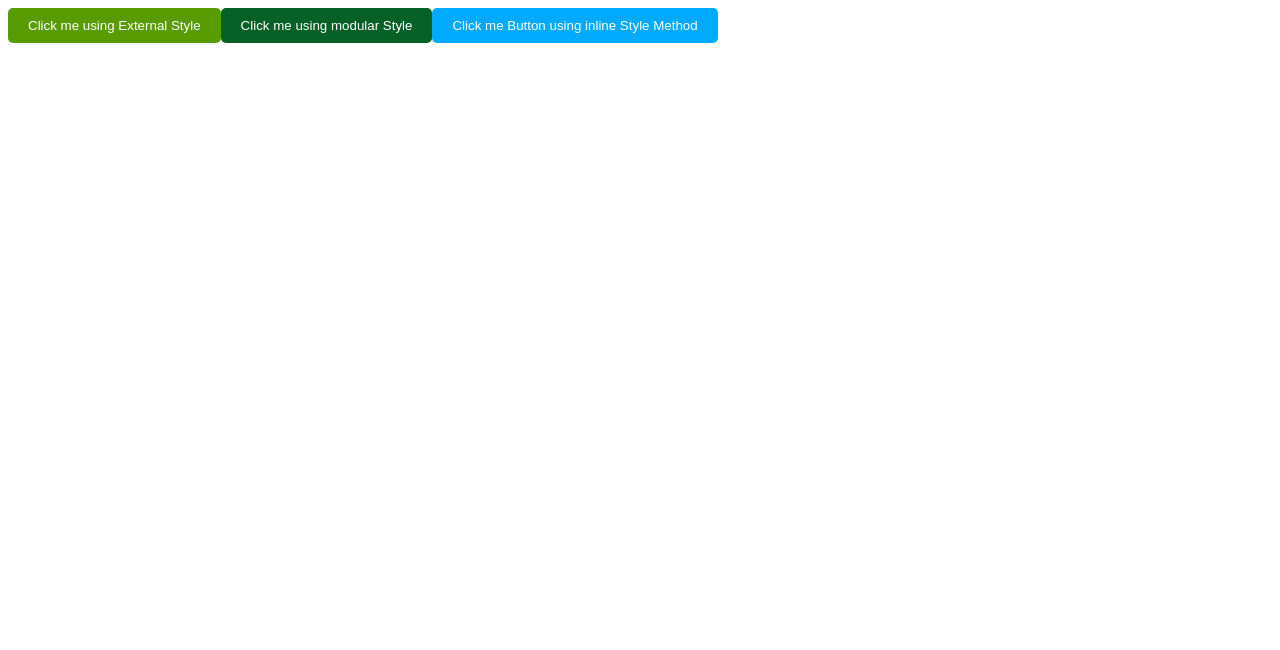
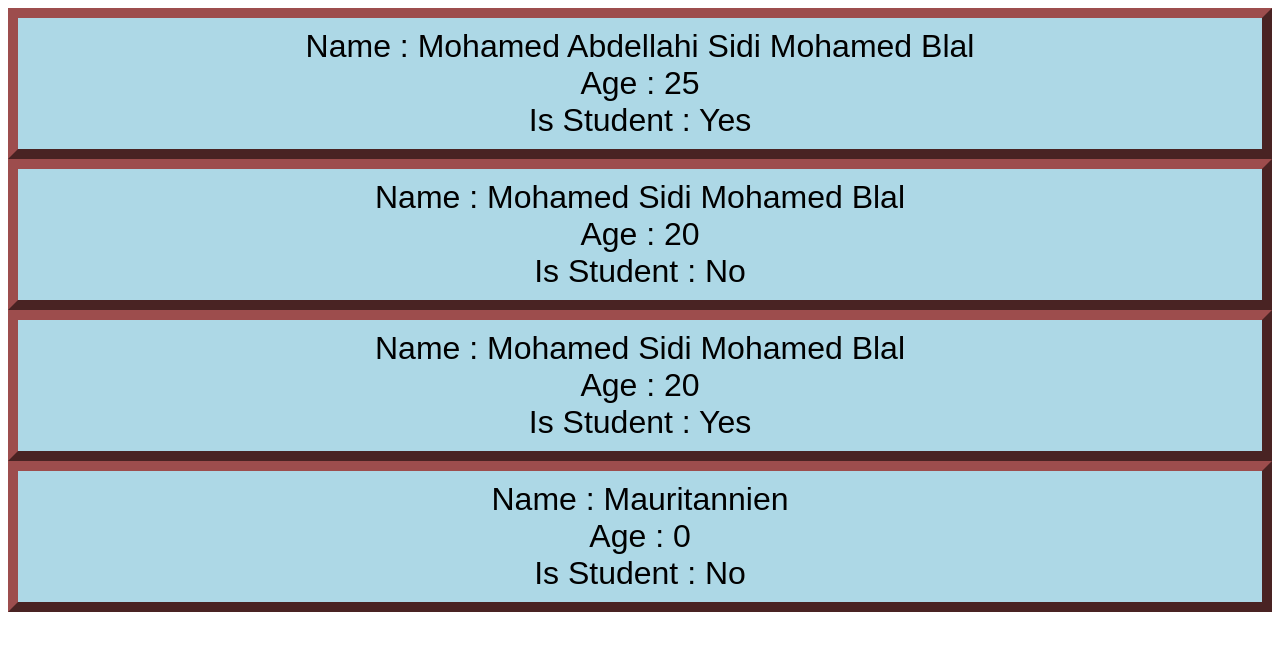
Before and after one commit to mhdabdellah/my-course-work-on-reactjs, a React (Vite) app: page / in a window 1280 px wide. Shown: the top 650 px of the page. Built offline with nearby package versions, Linux system fonts and the light colour scheme.

Commit message:
props,propsTypes,and defaultProps

```diff
--- a/src/App.jsx
+++ b/src/App.jsx
@@ -3,7 +3,8 @@
 // import Footer from "./footer"
 // import Food from "./food"
 // import Card from "./app_components/card_component/card"
-import AppButton from "./app_components/button_component/button"
+// import AppButton from "./app_components/button_component/button"
+import Student from "./app_components/student_component/student"
 
 function App() {
   return(
@@ -13,10 +14,15 @@ function App() {
     //   <Card/>
     //   <Footer/>
     // </>
+    // <>
+    //   <AppButton/>
+    // </>
     <>
-      <AppButton/>
+      <Student name="Mohamed Abdellahi Sidi Mohamed Blal" age={25} isStudent={true} />
+      <Student name="Mohamed Sidi Mohamed Blal" age={20} isStudent={false} />
+      <Student name="Mohamed Sidi Mohamed Blal" age={20} isStudent={true} />
+      <Student />
     </>
-
 
 
   )
--- /dev/null
+++ b/src/app_components/student_component/student.jsx
@@ -0,0 +1,31 @@
+import style from "./student.module.css"
+import PropTypes from "prop-types"
+
+function Student(props){
+    return(
+        <div className={style.student}>
+            <p>
+                Name : {props.name}
+            </p>
+            <p>
+                Age : {props.age}
+            </p>
+            <p>
+                Is Student : {props.isStudent ? "Yes" : "No"}
+            </p>
+        </div>
+    );
+}
+
+Student.propTypes = {
+    name: PropTypes.string,
+    age: PropTypes.number,
+    isStudent: PropTypes.bool
+}
+Student.defaultProps = {
+    name: "Mauritannien",
+    age: 0,
+    isStudent: false
+}
+
+export default Student
--- /dev/null
+++ b/src/app_components/student_component/student.module.css
@@ -0,0 +1,12 @@
+.student{
+    border: 10px outset rgb(157, 77, 77);
+    background-color: lightblue;
+    text-align: center;
+    font-family: Arial, sans-serif;
+    padding: 10px;
+    font-size: 2em;
+}
+
+.student p{
+    margin: 0;
+}
```
